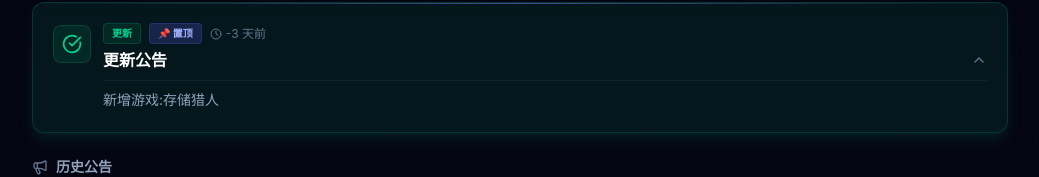
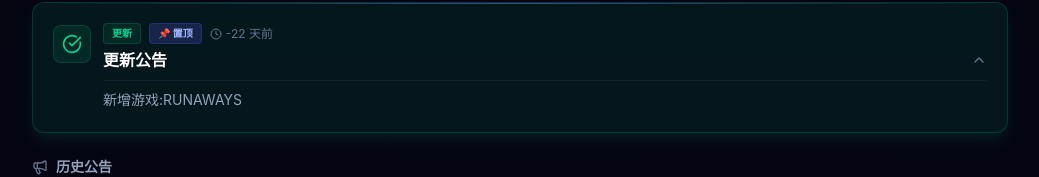
Before and after one commit to oicx7154/R2.io, a React (Vite) app: page / in a window 1280 px wide. Shown: the part 1178-1355 px from the top of the page, without its empty margins (120-1159 px from the left). Built offline with nearby package versions, Linux system fonts and the light colour scheme.

Commit message:
Update Announcements.tsx

```diff
--- a/src/components/Announcements.tsx
+++ b/src/components/Announcements.tsx
@@ -71,6 +71,14 @@ const announcements: Announcement[] = [
     title: "更新公告",
     content: "新增游戏:存储猎人",
     date: '2026-07-28',
+    type: 'update',
+    pinned: false,
+  },
+  {
+    id: 7,
+    title: "更新公告",
+    content: "新增游戏:RUNAWAYS",
+    date: '2026-08-16',
     type: 'update',
     pinned: true,
   }
```
